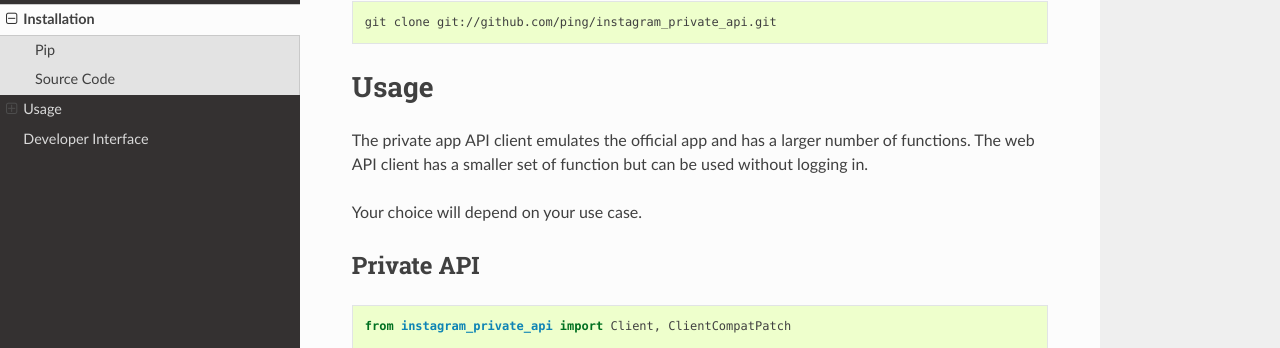
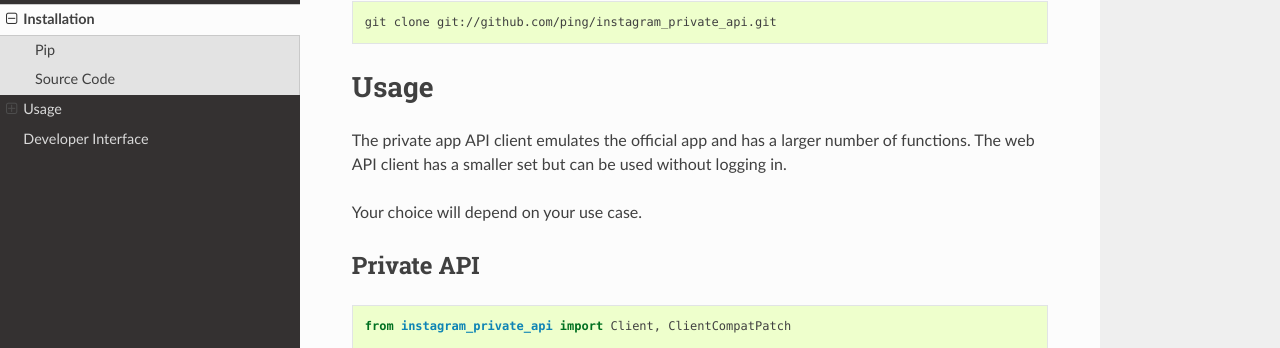
Before and after one commit to ping/instagram_private_api, a Sphinx documentation site: the page built from docs/usage.rst, in a window 1280 px wide and 900 px high, scrolled down 536 px. Shown: the part 127-475 px from the top of the window. Built offline with Sphinx 7.4.7 and the Read the Docs theme 2.0.0, drawn with Linux system fonts in a browser that asks for light colours.

```diff
--- a/docs/usage.rst
+++ b/docs/usage.rst
@@ -37,7 +37,7 @@
 =====
 
 The private app API client emulates the official app and has a larger number of functions.
-The web API client has a smaller set of function but can be used without logging in.
+The web API client has a smaller set but can be used without logging in.
 
 Your choice will depend on your use case.
 
```
Also changed, not shown: README.md (+5 -5 lines).
